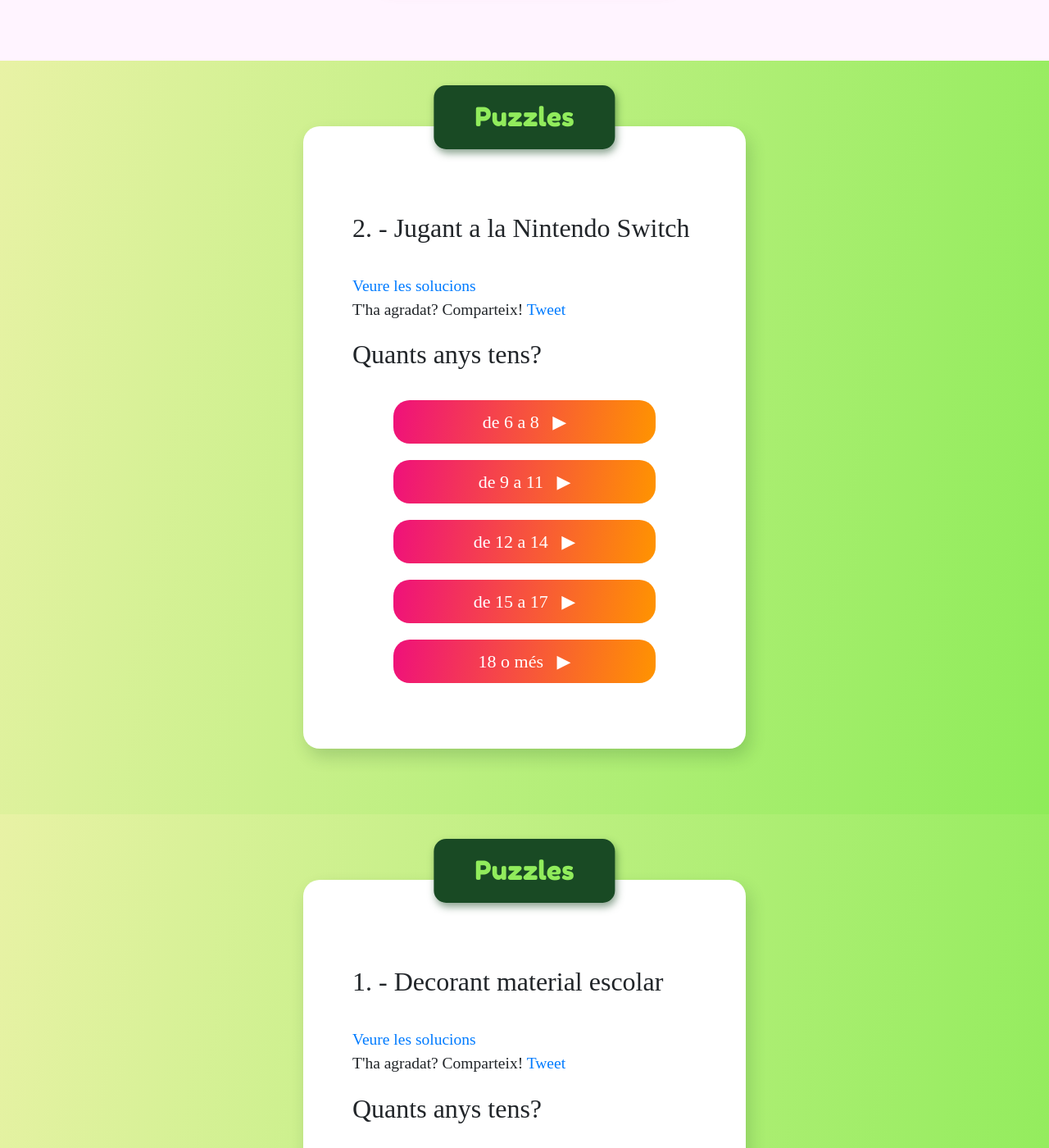
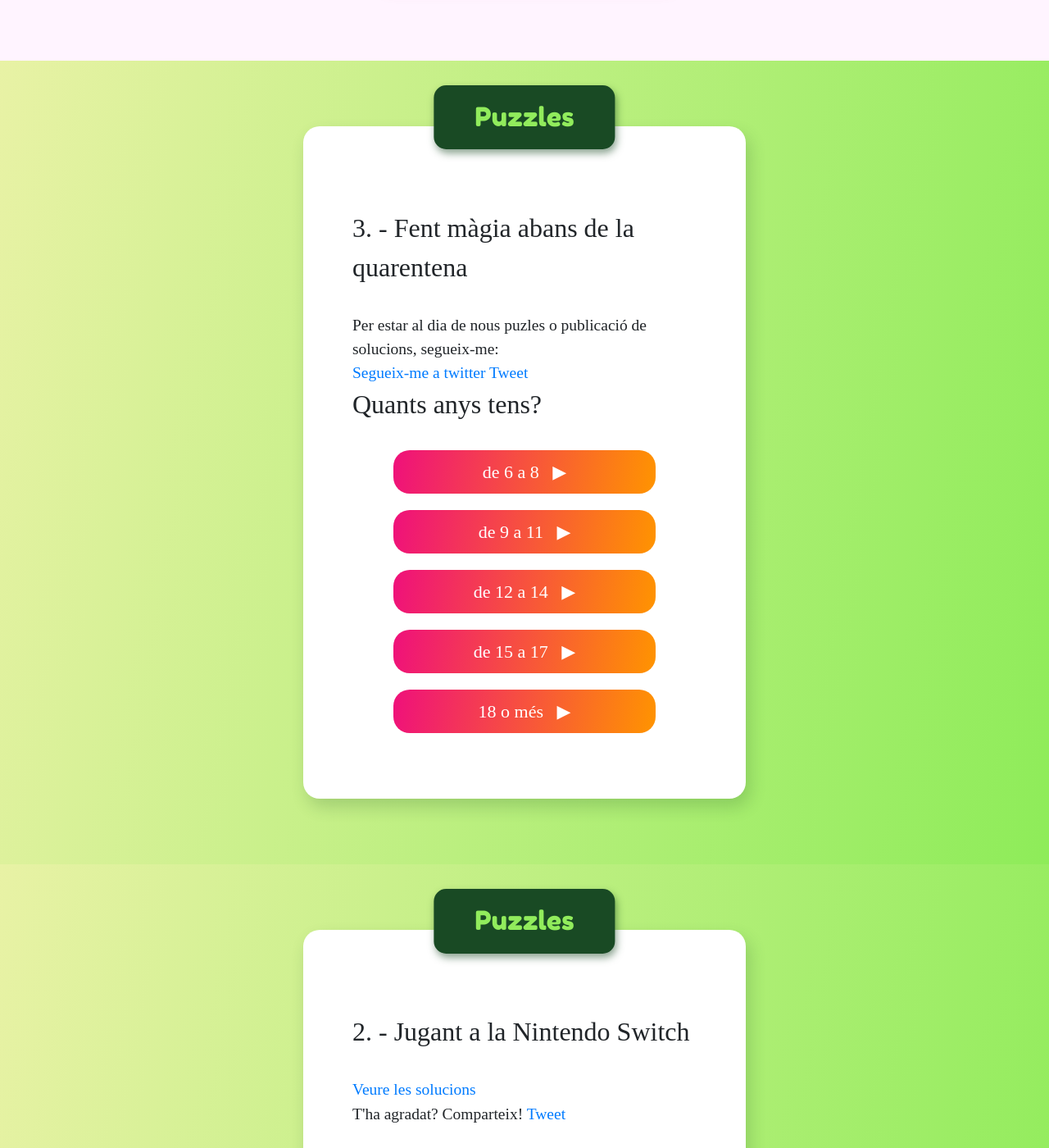
Before and after one commit to xmontero/coronamaze-com, a Jekyll site: the page built from ca/index.html, in a window 1280 px wide and 1400 px high, scrolled down 1261 px. Shown: the whole window at 82% size. Built offline with Jekyll 4.4.1, drawn with Linux system fonts in a browser that asks for light colours; nearby versions of some CDN libraries; some web fonts are replaced; comment, search, counter and statistics services are not loaded; some of the changed lines change nothing that is shown.

Commit message:
Publish Puzzle #3 in catalan.

```diff
--- a/_data/puzzleIndex.yml
+++ b/_data/puzzleIndex.yml
@@ -29,6 +29,9 @@ ca:
         2:
             title: Jugant a la Nintendo Switch
             showSolutions: true
+        3:
+            title: Fent màgia abans de la quarentena
+            showSolutions: false
 
 es:
     translations:
--- /dev/null
+++ b/ca/1/3/level-12-14.html
@@ -0,0 +1,46 @@
+---
+layout: puzzle
+issue:
+    number: 3
+    date: 13 d'abril de 2020
+    language: Català
+titles:
+    level: de 12 a 14 anys
+    history: Historieta
+    elements: Paraules clau
+    clues: Pistes
+puzzle:
+    title: Fent màgia abans de la quarentena
+    history:
+        text: Durant la quarentena, el Marc recorda amb nostàlgia quan podia trobar-se amb gent i fer-los sorprenents trucs de màgia. Va fer varies gires, que van començar en diferents ciutats cada una.
+        relations: Recorda les gires que va fer amb especial carinyo perquè hi va dissenyar un truc especial que no va repetir a cap altre lloc. A cada ciutat va usar un espai diferent en un any diferent.
+        questions: Saps trobar a quina ciutat es va fer l’espectacular truc de la caixa de vidre plena d’aigua i peixos de colors? En quin espai es va fer l’espectacle de Reus?
+    elements:
+        -
+            name: Trucs especials
+            items: 3 de cors, Caixa amb aigua, Públic hipnotitzat i Diamant
+            helper:
+                - 3 de cors
+                - Caixa amb aigua
+                - Públic hipnotitzat
+                - Diamant
+        -
+            name: Espais
+            items: Teatre municipal, Gran escenari, Parc i Festa d’aniversari
+        -
+            name: Ciutats
+            items: Reus, Manresa, Santa Coloma de Farners i Vic
+        -
+            name: Gires
+            items: 2017, 2018, 2019 i 2020
+    clues:
+        - El show de Reus va ser exactament un any abans que el del parc.
+        - La fama li va venir el primer any, perquè va crear un impactant truc de preciosos peixos de colors amb una gran caixa de vidre plena d’aigua. Un altre any un home es va trencar una cama.
+        - En el famós truc del diamant, la pedra preciosa levitava oscil.lant davant dels palmells de les mans sense gravetat. Aquest truc no va ser en el teatre municipal.
+        - L’home que es va trencar la cama es deia Manel.
+        - A Vic l’esperava ansiós un grup de familiars, mentre que a Santa Coloma de Farners el van veure actuar el 2018.
+        - "Dos anys abans de fer un altre show, el Marc ja havia sortit a tots els diaris i ràdios perquè va fer un increïble truc: En un gran escenari al carrer que l’ajuntament va muntar durant la festa major, va hipnotitzar un miler de persones que estaven allà. Sort que tots es van despertar i no se’n va oblidar ni un!"
+        - El gran escenari era a l’aire lliure, mentre que el teatre municipal era un recinte tancat. No se sap si la festa d’aniversari era en un recinte tancat o va ser a l’aire lliure.
+        - Si el truc del diamant s’hagués fet al parc, llavors el truc del 3 de cors hauria estat o bé a Santa Coloma de Farners o bé a Vic.
+        - A Manresa, el Marc va assajar amb especial cura el truc que havia de fer als avis dues hores després al parc.
+---
--- /dev/null
+++ b/ca/1/3/level-15-17.html
@@ -0,0 +1,50 @@
+---
+layout: puzzle
+issue:
+    number: 3
+    date: 13 d'abril de 2020
+    language: Català
+titles:
+    level: de 15 a 17 anys
+    history: Historieta
+    elements: Paraules clau
+    clues: Pistes
+puzzle:
+    title: Fent màgia abans de la quarentena
+    history:
+        text: Durant la quarentena, el Marc recorda amb nostàlgia quan podia trobar-se amb gent i fer-los sorprenents trucs de màgia. Va fer varies gires, que van començar en diferents ciutats cada una.
+        relations: Recorda les gires que va fer amb especial carinyo perquè hi va dissenyar un truc especial que no va repetir a cap altre lloc. A cada ciutat va usar un espai diferent en un any diferent.
+        questions: Sabries revelar quin any es va fer la gira que començava per Vic? I sabries identificar a quina ciutat es va muntar el gran escenari al carrer per part de l’ajuntament?
+    elements:
+        -
+            name: Trucs especials
+            items: Anell, 3 de cors, Caixa amb aigua, Públic hipnotitzat, Diamant
+            helper:
+                - Anell
+                - 3 de cors
+                - Caixa amb aigua
+                - Públic hipnotitzat
+                - Diamant
+        -
+            name: Espais
+            items: Teatre municipal, Gran escenari, Parc, Festa d’aniversari, Auditori d’escola
+        -
+            name: Ciutats
+            items: Reus, Manresa, Santa Coloma de Farners, Vic i Figueres
+        -
+            name: Gires
+            items: 2016, 2017, 2018, 2019 i 2020
+    clues:
+        - El Marc recorda que la festa d’aniversari o bé va ser amb l’anell, o bé va ser el 2019.
+        - No es va hipnotitzar ningú a Reus.
+        - El show del 3 de cors va ser exactament un any abans que el que va fer al grup de familiars.
+        - Si l’anell hagués estat el 2018, llavors Vic hauria estat a l’auditori de l’escola.
+        - L’home que es va trencar la cama es deia Manel.
+        - A Manresa, el Marc va assajar amb especial cura el truc que havia de fer als avis dues hores després al parc.
+        - Els truc de joies són el de l’anell i el del diamant. En el truc de l’anell el Marc el fa el desaparèixer davant els ulls dels espectadors sense tocar-lo per la sorpresa de tothom. En el truc del diamant, aquest levita oscil.lant davant dels palmells de les mans sense gravetat. D’aquests dos trucs, un va ser al teatre municipal i l’altre no.
+        - La fama li va venir el primer any, perquè va crear un impactant truc de preciosos peixos de colors amb una gran caixa de vidre plena d’aigua.
+        - A Vic l’esperava ansiós un grup de familiars, mentre que a Santa Coloma de Farners el van veure actuar el 2018.
+        - El gran escenari era a l’aire lliure, mentre que l’auditori de l’escola era un recinte tancat. No se sap si la festa d’aniversari era en un recinte tancat o va ser a l’aire lliure.
+        - "Tres anys abans de fer un altre show, el Marc ja havia sortit a tots els diaris i ràdios perquè va fer un increïble truc: En un gran escenari al carrer que l’ajuntament va muntar durant la festa major, va hipnotitzar un miler de persones que estaven allà. Sort que tots es van despertar i no se’n va oblidar ni un!"
+        - La gira que va començar a Manresa va ser posterior a aquella en la que un home es va trencar una cama i anterior a la de Vic.
+---
--- /dev/null
+++ b/ca/1/3/level-18.html
@@ -0,0 +1,52 @@
+---
+layout: puzzle
+issue:
+    number: 3
+    date: 13 d'abril de 2020
+    language: Català
+titles:
+    level: 18 o més anys
+    history: Historieta
+    elements: Paraules clau
+    clues: Pistes
+puzzle:
+    title: Fent màgia abans de la quarentena
+    history:
+        text: Durant la quarentena, el Marc recorda amb nostàlgia quan podia trobar-se amb gent i fer-los sorprenents trucs de màgia. Va fer varies gires, que van començar en diferents ciutats cada una.
+        relations: Recorda les gires que va fer amb especial carinyo perquè hi va dissenyar un truc especial que no va repetir a cap altre lloc. Cada grup de públic va veure  exactament un espectacle (i per tant només un dels trucs especials). A cada ciutat va usar un espai diferent, en un any diferent.
+        questions: Sabries descobrir a quin espai es va fer la funció de Figueres? Pots localitzar a quina ciutat estaven els amics?
+    elements:
+        -
+            name: Trucs especials
+            items: Anell, 3 de cors, Caixa amb aigua, Públic hipnotitzat, Diamant
+            helper:
+                - Anell
+                - 3 de cors
+                - Caixa amb aigua
+                - Públic hipnotitzat
+                - Diamant
+        -
+            name: Espais
+            items: Teatre municipal, Gran escenari, Parc, Festa d’aniversari i Auditori d’escola
+        -
+            name: Ciutats
+            items: Reus, Manresa, Santa Coloma de Farners, Vic i Figueres
+        -
+            name: Gires
+            items: 2016, 2017, 2018, 2019 i 2020
+        -
+            name: Públic
+            items: Joves, Nens, Avis, Familiars i Amics
+    clues:
+        - Ni els joves ni els nens van tenir ocasió de veure el fantàstic truc de l’anell, però se sap que uns van estar a un recinte tancat i els altres a un recinte a l’aire lliure.
+        - La fama li va venir el primer any, perquè va crear un impactant truc de preciosos peixos de colors amb una gran caixa de vidre plena d’aigua.
+        - Els trucs de joies són el de l’anell i el del diamant. En el truc de l’anell el Marc el fa desaparèixer davant els ulls dels espectadors sense tocar-lo, per la sorpresa de tothom. En el truc del diamant, aquest levita oscil.lant davant dels palmells de les mans sense gravetat. D’aquests dos trucs, un va ser al teatre municipal i l’altre no.
+        - A Manresa, el Marc va assajar amb especial cura el truc de cartes amb el 3 de cors perquè li sortís molt bé l’espectacle que havia de fer als avis dues hores després al parc.
+        - El Marc no recorda exactament quan va ser l’espectacle per als joves, però recorda que no va ser el 2017. També recorda que el Teatre municipal no va ser el 2020.
+        - "Tres anys abans de fer l’espectacle del diamant que levitava, el Marc ja havia sortit a tots els diaris i ràdios perquè va fer un increïble truc: En un gran escenari al carrer que l’ajuntament va muntar durant la festa major, va hipnotitzar un miler de persones que estaven allà. Sort que tots es van despertar i no se’n va oblidar ni un!"
+        - A Vic l’esperava ansiós un grup de familiars, mentre que a Santa Coloma de Farners el van veure actuar el 2018.
+        - El gran escenari era a l’aire lliure, mentre que l’auditori de l’escola era un recinte tancat. No se sap si la festa d’aniversari era en un recinte tancat o va ser a l’aire lliure.
+        - L’espectacle a l’auditori de l’escola va ser abans que la festa d’aniversari.
+        - El show del 3 de cors va ser exactament un any abans que el que va fer al grup de familiars.
+        - La funció pels nens i l’espectacle de Figueres van ser dos situacions  diferents.
+---
--- /dev/null
+++ b/ca/1/3/level-6-8.html
@@ -0,0 +1,37 @@
+---
+layout: puzzle
+issue:
+    number: 3
+    date: 13 d'abril de 2020
+    language: Català
+titles:
+    level: de 6 a 8 anys
+    history: Historieta
+    elements: Paraules clau
+    clues: Pistes
+puzzle:
+    title: Fent màgia abans de la quarentena
+    history:
+        text: Durant la quarentena, el Marc recorda amb nostàlgia quan podia trobar-se amb gent i fer-los sorprenents trucs de màgia.
+        relations: El Marc va visitar varies ciutats portant el seu espectacle amunt i avall. Va fer un truc de màgia diferent a cada ciutat i també a cada ciutat va usar un espai diferent per fer l’espectacle.
+        questions: Sabries descobrir quin truc de màgia va fer el Marc a dalt del gran escenari?
+    elements:
+        -
+            name: Trucs especials
+            items: 3 de cors, Caixa amb aigua i Diamant
+            helper:
+                - 3 de cors
+                - Caixa amb aigua
+                - Diamant
+        -
+            name: Espais
+            items: Petit teatre, Parc i Gran escenari
+        -
+            name: Ciutats
+            items: Reus, Manresa i Vic
+    clues:
+        - O bé a Reus va fer l'espectacle al petit teatre, o bé el truc de la carta amb el 3 de cors el va fer a Vic, però no van passar les dues coses.
+        - La fama li va venir perquè va crear un impactant truc de preciosos peixos de colors amb una gran caixa de vidre plena d’aigua. Va fer el truc de la caixa, l’aigua i els peixos a Manresa.
+        - A Vic l’esperava il.lusionat un grup de familiars, però allà no hi va fer el truc del diamant.
+        - A Manresa, el Marc va assajar amb especial cura el truc que havia de fer als avis dues hores després al parc.
+---
--- /dev/null
+++ b/ca/1/3/level-9-11.html
@@ -0,0 +1,40 @@
+---
+layout: puzzle
+issue:
+    number: 3
+    date: 13 d'abril de 2020
+    language: Català
+titles:
+    level: de 9 a 11 anys
+    history: Historieta
+    elements: Paraules clau
+    clues: Pistes
+puzzle:
+    title: Fent màgia abans de la quarentena
+    history:
+        text: Durant la quarentena, el Marc recorda amb nostàlgia quan podia trobar-se amb gent i fer-los sorprenents trucs de màgia. Va fer varies gires, que van començar en diferents ciutats cada una.
+        relations: Recorda les gires que va fer amb especial carinyo perquè hi va dissenyar un truc especial que no va repetir a cap altre lloc. A cada ciutat va usar un espai diferent.
+        questions: Sabries localitzar a quin espai es va fer el truc de la gran caixa de vidre plena d’aigua i peixos de colors?
+    elements:
+        -
+            name: Trucs especials
+            items: 3 de cors, Caixa amb aigua, Públic hipnotitzat i Diamant
+            helper:
+                - 3 de cors
+                - Caixa amb aigua
+                - Públic hipnotitzat
+                - Diamant
+        -
+            name: Espais
+            items: Teatre municipal, Gran escenari, Parc i Festa d’aniversari
+        -
+            name: Ciutats
+            items: Reus, Manresa, Santa Coloma de Farners i Vic
+    clues:
+        - La fama li va venir perquè va crear un impactant truc de preciosos peixos de colors amb una gran caixa de vidre plena d’aigua, però aquesta fama no la va obtenir a Reus.
+        - O bé a Reus va utilitzar el teatre municipal, o bé la caixa amb aigua i peixos va ser a la festa d’aniversari.
+        - "El Marc havia sortit a tots els diaris i ràdios perquè va fer un increïble truc: En un gran escenari al carrer que l’ajuntament va muntar durant la festa major, va hipnotitzar un miler de persones que estaven allà. Sort que tots es van despertar i no se’n va oblidar ni un!"
+        - En el famós truc del diamant, la pedra preciosa levitava oscil.lant davant dels palmells de les mans sense gravetat. Aquest truc no va ser en el teatre municipal.
+        - A Manresa, el Marc va assajar amb especial cura el truc que havia de fer als avis dues hores després al parc.
+        - A Vic l’esperava ansiós un grup de familiars, mentre que a Santa Coloma de Farners el públic va poder veure el truc del diamant.
+---
```
